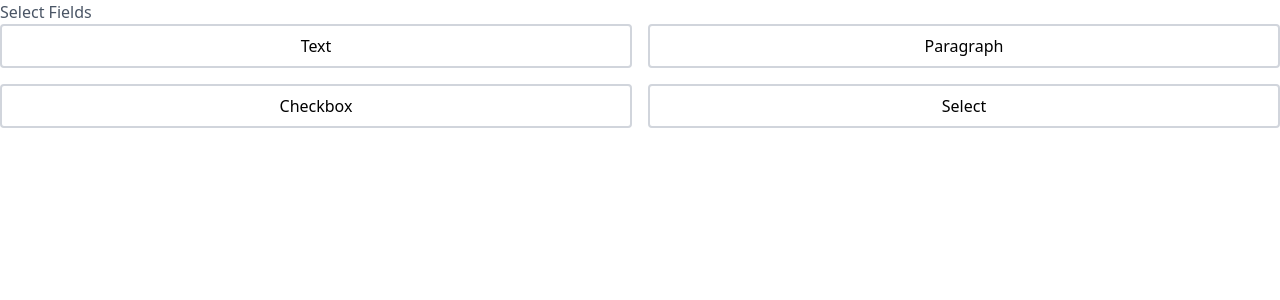
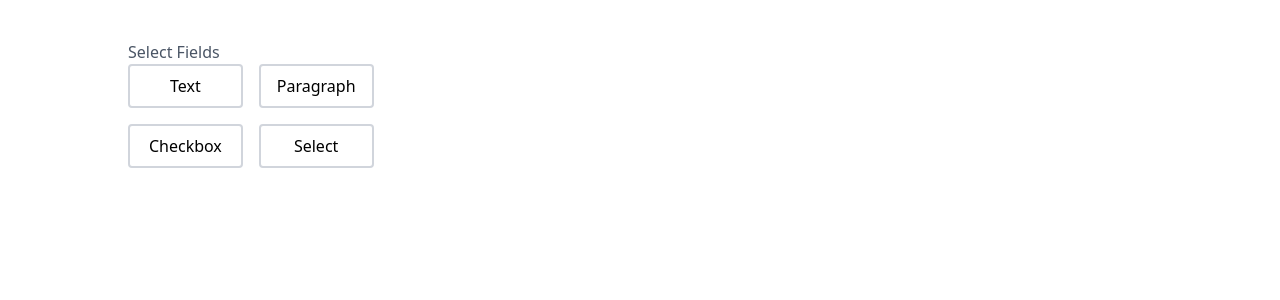
Before and after one commit to selenax/formVibes, a React (Vite) app: page / in a window 1280 px wide. Shown: the top 300 px of the page. Built offline with nearby package versions, Linux system fonts and the light colour scheme.

Commit message:
style: apply flexbox layout and spacing to main container

```diff
--- a/src/App.jsx
+++ b/src/App.jsx
@@ -3,8 +3,12 @@ import FormEditor from './components/FormEditor';
 function App() {
   return (
     <div>
-      <Sidebar />
-      <FormEditor />
+      <div className="flex justify-center p-10">
+        <div className="w-full max-w-5xl flex">
+          <Sidebar />
+          <FormEditor />
+        </div>
+      </div>
     </div>
   );
 }
--- a/src/components/Sidebar.jsx
+++ b/src/components/Sidebar.jsx
@@ -3,9 +3,10 @@ function Sidebar() {
     <div>
       <p className="text-gray-600">Select Fields</p>
       <div className="grid grid-cols-2 gap-4">
-        <button className="btn-primary">Text</button>
+        <button onClick={() => console.log('testing')} className="btn-primary">
+          Text
+        </button>
         <button className="btn-primary">Paragraph</button>
-
         <button className="btn-primary">Checkbox</button>
         <button className="btn-primary">Select</button>
       </div>
```
